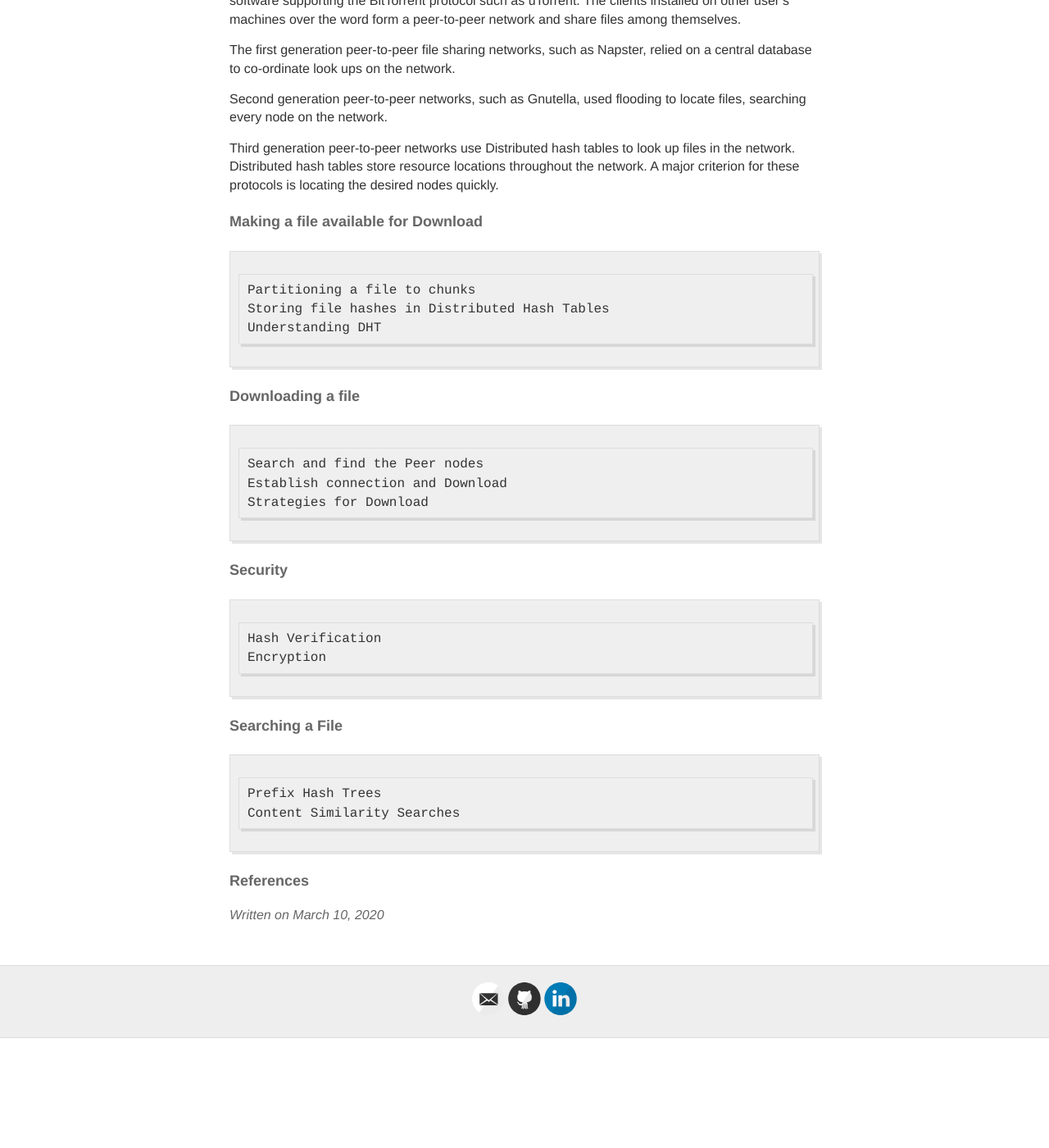
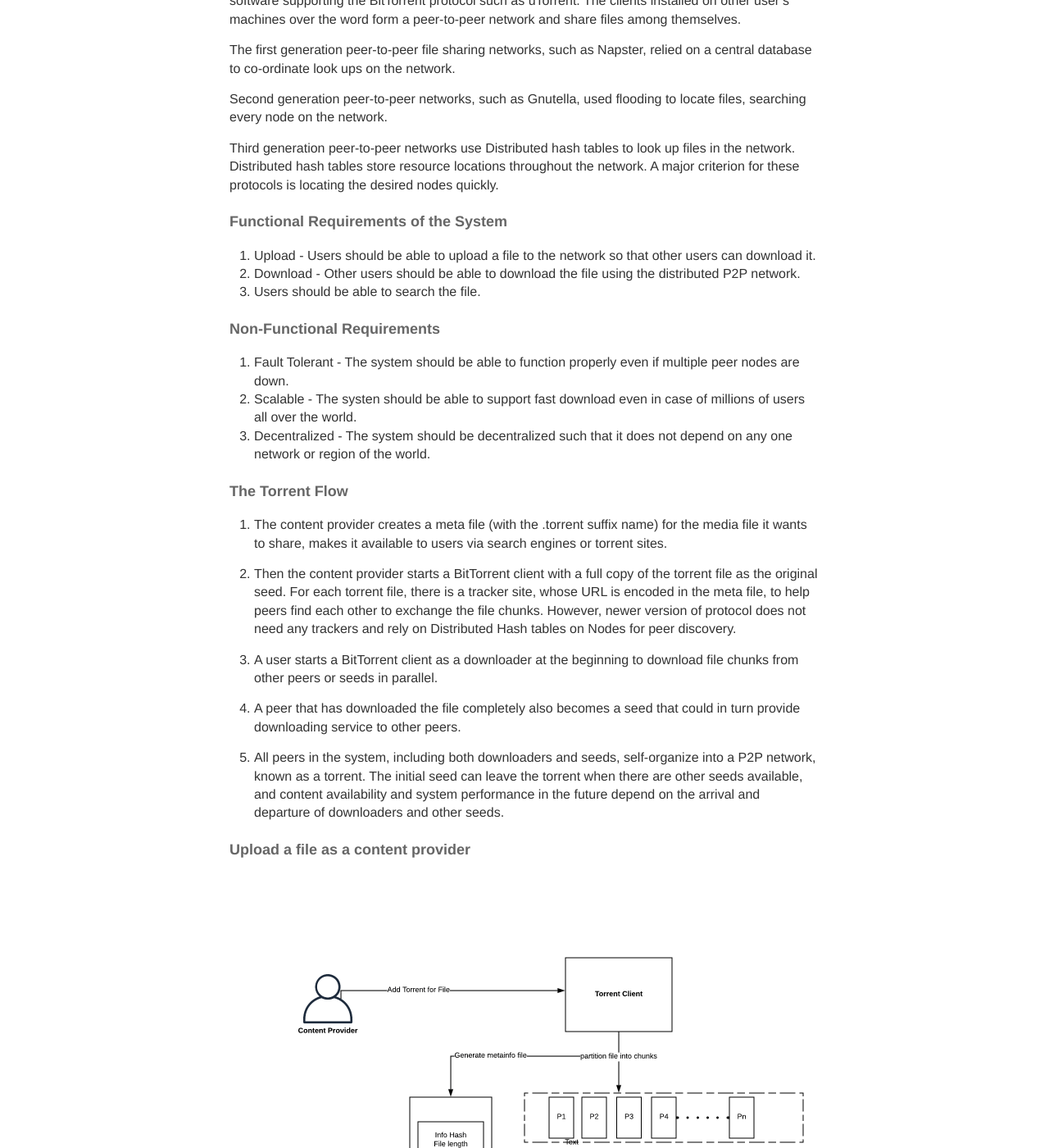
Before and after one commit to siddharthsingh89/siddharthsingh89.github.io, a Jekyll site: the page built from _posts/2020-03-10-P2P-bittorrent_system.md, in a window 1280 px wide and 1400 px high, scrolled down 751 px. Shown: the whole window at 82% size. Built offline with Jekyll 4.4.1, drawn with Linux system fonts in a browser that asks for light colours; comment, search, counter and statistics services are not loaded; before the commit the page ends 2017 px from its top, so only the background shows below that.

Commit message:
Update 2020-03-10-P2P-bittorrent_system.md

```diff
--- a/_posts/2020-03-10-P2P-bittorrent_system.md
+++ b/_posts/2020-03-10-P2P-bittorrent_system.md
@@ -26,11 +26,32 @@ Second generation peer-to-peer networks, such as Gnutella, used flooding to loca
 Third generation peer-to-peer networks use Distributed hash tables to look up files in the network. Distributed hash tables store resource locations throughout the network. A major criterion for these protocols is locating the desired nodes quickly.
 
 
+#### Functional Requirements of the System
+1. Upload - Users should be able to upload a file to the network so that other users can download it.
+2. Download - Other users should be able to download the file using the distributed P2P network.
+3. Users should be able to search the file.
 
-#### Making a file available for Download
-    Partitioning a file to chunks
-    Storing file hashes in Distributed Hash Tables
-    Understanding DHT
+
+#### Non-Functional Requirements
+1. Fault Tolerant - The system should be able to function properly even if multiple peer nodes are down.
+2. Scalable - The systen should be able to support fast download even in case of millions of users all over the world.
+3. Decentralized - The system should be decentralized such that it does not depend on any one network or region of the world.
+
+
+#### The Torrent Flow
+1. The content provider creates a meta file (with the .torrent suffix name) for the media file it wants to share, makes it available to users via search engines or torrent sites.
+
+2. Then the content provider starts a BitTorrent client with a full copy of the torrent file as the original seed. For each torrent file, there is a tracker site, whose URL is encoded in the meta file, to help peers find each other to exchange the file chunks. However, newer version of protocol does not need any trackers and rely on Distributed Hash tables on Nodes for peer discovery.
+
+3. A user starts a BitTorrent client as a downloader at the beginning to download file chunks from other peers or seeds in parallel.
+
+4. A peer that has downloaded the file completely also becomes a seed that could in turn provide downloading service to other peers.
+
+5. All peers in the system, including both downloaders and seeds, self-organize into a P2P network, known as a torrent. The initial seed can leave the torrent when there are other seeds available, and content availability and system performance in the future depend on the arrival and departure of downloaders and other seeds.
+
+#### Upload a file as a content provider
+![Uploading a file](/images/partitionfile.png "Partition File")
+
 
 #### Downloading a file
     Search and find the Peer nodes
```
